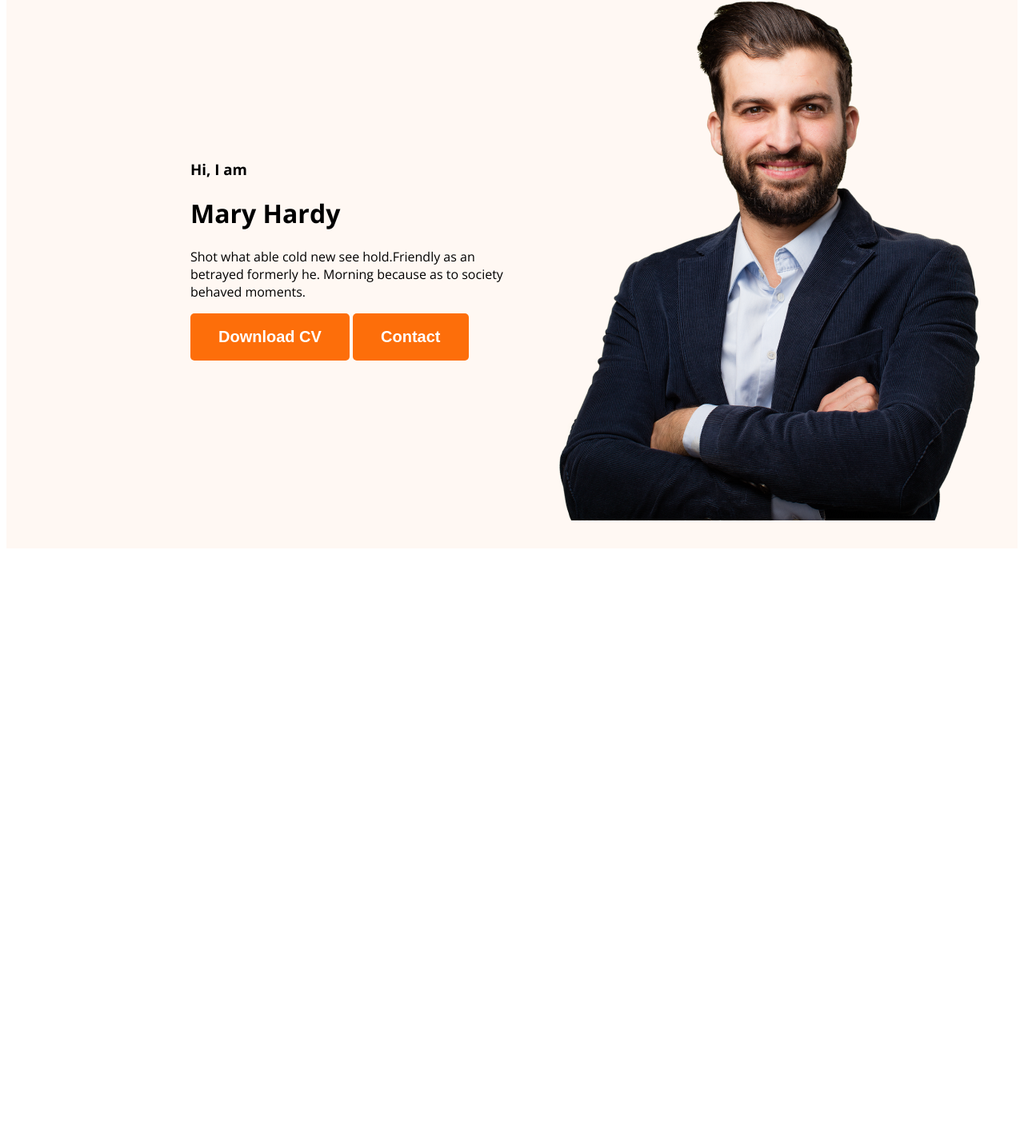
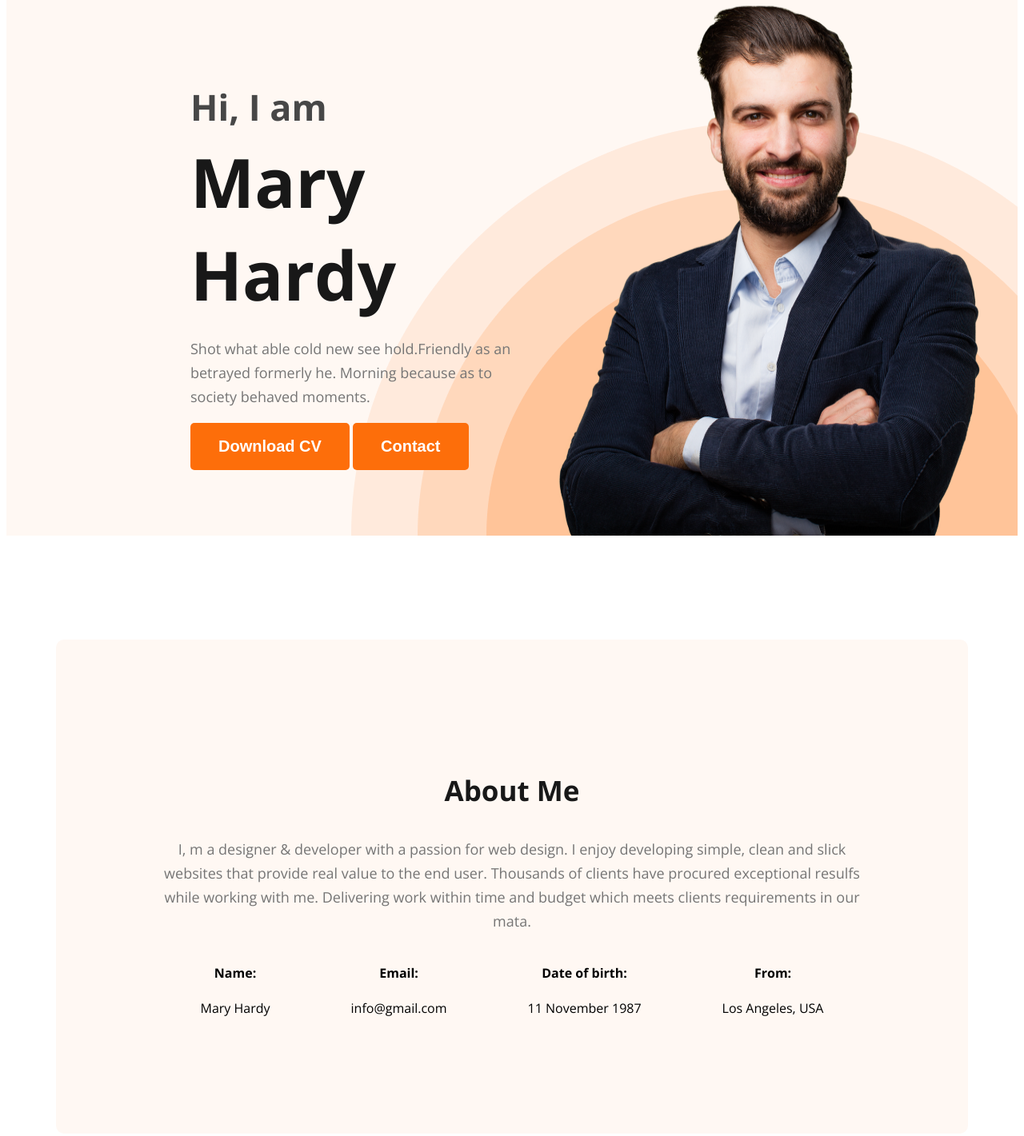
Before and after one commit to HabibullahAkhand/Web-Developer-Portfolio, a plain HTML site: page index.html in a window 1280 px wide. Shown: the part 214-1635 px from the top of the page at 80% size. Before the commit the page ends 908 px from the top, so only its background shows below. Drawn offline with nearby package versions, Linux system fonts and the light colour scheme.

Commit message:
add about section

```diff
--- a/index.html
+++ b/index.html
@@ -23,18 +23,40 @@
             <div class="banner-content">
                 <h3 class="banner-greeting">Hi, I  am</h3>
             <h1 class="banner-heading">Mary Hardy</h1>
-            <p>Shot what able cold new see hold.Friendly as an betrayed formerly he. Morning because as to society behaved moments.</p>
+            <p class="banner-discription">Shot what able cold new see hold.Friendly as an betrayed formerly he. Morning because as to society behaved moments.</p>
             <button class="btn-primary">Download CV</button>
             <button class="btn-primary">Contact</button>
             </div>
 
-              <div>
+              <div class="profile-pic">
             <img class="banner-img" src="images/hardy.png" alt="">
             </div>
         </div>
     </header>
     <main>
-
+        <section class="about">
+            <h3 class="section-title">About Me</h3>
+            <p class="section-description">I, m a designer & developer with a passion for web design. I enjoy developing simple, clean and slick websites that provide real value to the end user. Thousands of clients have procured exceptional resulfs while working with me. Delivering work within time and budget which meets clients requirements in our mata.</p>
+            <div class="about-info-container">
+                <!-- .about-info*4>h4.info-title+p.info-description -->
+                <div class="about-info">
+                    <h4 class="info-title">Name:</h4>
+                    <p class="info-description"> Mary Hardy </p>
+                </div>
+                <div class="about-info">
+                    <h4 class="info-title">Email:</h4>
+                    <p class="info-description">info@gmail.com</p>
+                </div>
+                <div class="about-info">
+                    <h4 class="info-title">Date of birth:</h4>
+                    <p class="info-description"> 11 November 1987</p>
+                </div>
+                <div class="about-info">
+                    <h4 class="info-title">From:</h4>
+                    <p class="info-description">Los Angeles, USA</p>
+                </div>
+            </div>
+        </section>
     </main>
     <footer>
 
--- a/style.css
+++ b/style.css
@@ -52,15 +52,93 @@ nav li>a {
     /* width: 1600px;
     height: 837px; */
     background: #FFF8F3;
+    background-image: url(images/header_bg.png);
+    background-repeat: no-repeat;
+    background-position: bottom right;
+    position: relative;
 }
 
 .banner {
-    padding: 30px 38px 30px 230px;
+    padding: 30px 38px 0px 230px;
     display: flex;
     align-items: center;
+    justify-content: space-between;
+
 }
 
+.profile-pic{
+
+}
 .banner-img {
     width: 584px;
-    height: 676px;
+    height: 690px;
+    position: relative;
+    top: 5px;
 }
+
+.banner-greeting {
+    font-size: 45px;
+    color: #474747;
+    margin-bottom: 0;
+}
+
+.banner-heading {
+    color: #181818;
+    font-size: 85px;
+    font-weight: 700;
+    margin-top: 5px;
+    margin-bottom: 0;
+}
+
+.banner-content {
+    width: 585px;
+
+}
+
+.banner-discription {
+    margin-top: 20px;
+    color: #757575;
+    font-size: 18px;
+    font-style: normal;
+    font-weight: 400;
+    line-height: 30px;
+    /* margin-right: 163px; */
+}
+
+/* main section */
+main{
+    max-width: 1140px;
+    margin: 0 auto;
+}
+/* about section */
+.about {
+    padding: 130px;
+    border-radius: 10px;
+    background: #FFF8F3;
+    margin: 130px 0px;
+}
+
+.section-title {
+    color: var(--Dark-01, #181818);
+    text-align: center;
+    font-size: 35px;
+    font-style: normal;
+    font-weight: 700;
+    line-height: normal;
+}
+
+.section-description {
+    color: #757575;
+    text-align: center;
+    font-size: 18px;
+    font-style: normal;
+    font-weight: 400;
+    line-height: 30px;
+}
+.about-info-container{
+    display: flex;
+    justify-content: space-around;
+}
+.about-info{
+    text-align: center;
+}
```
